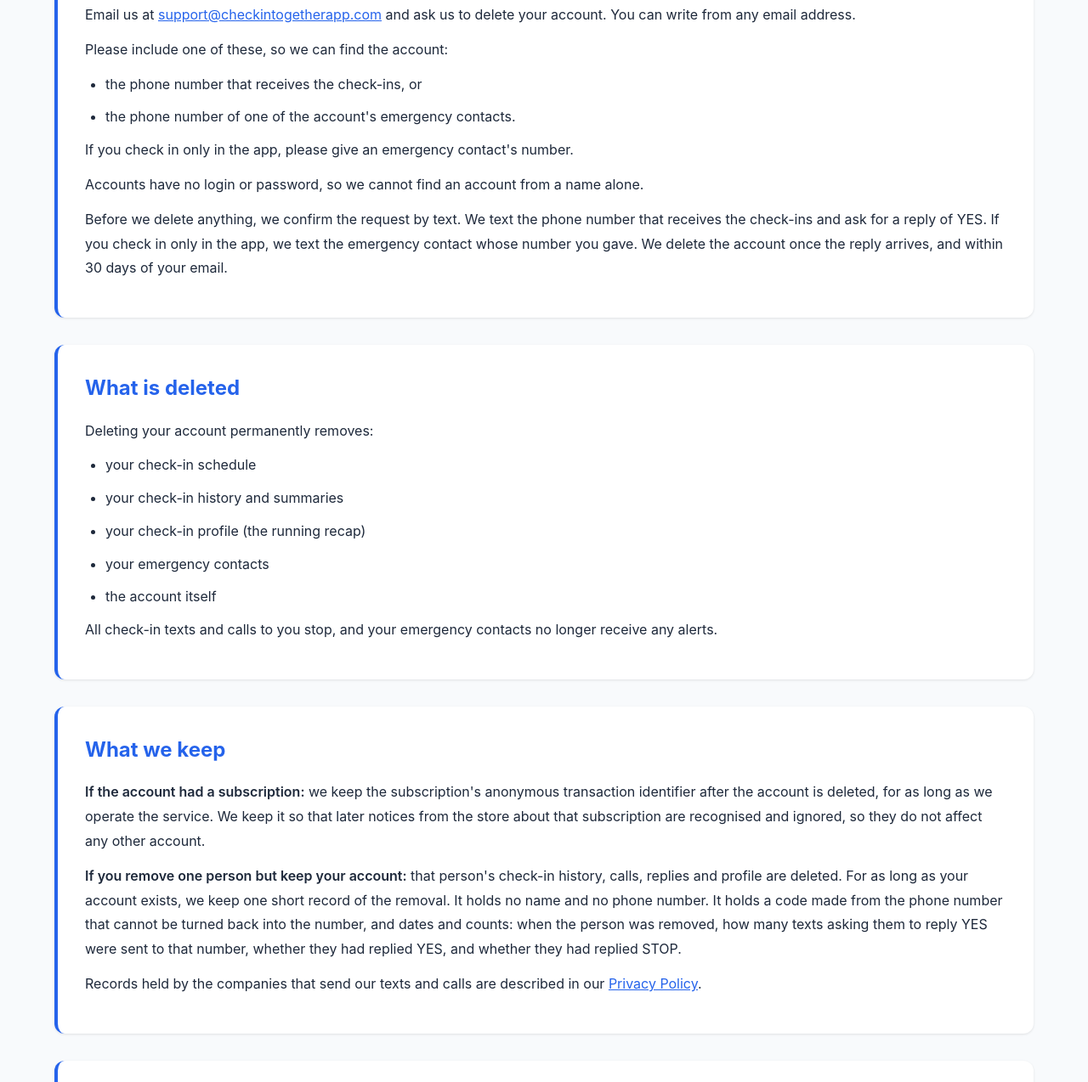
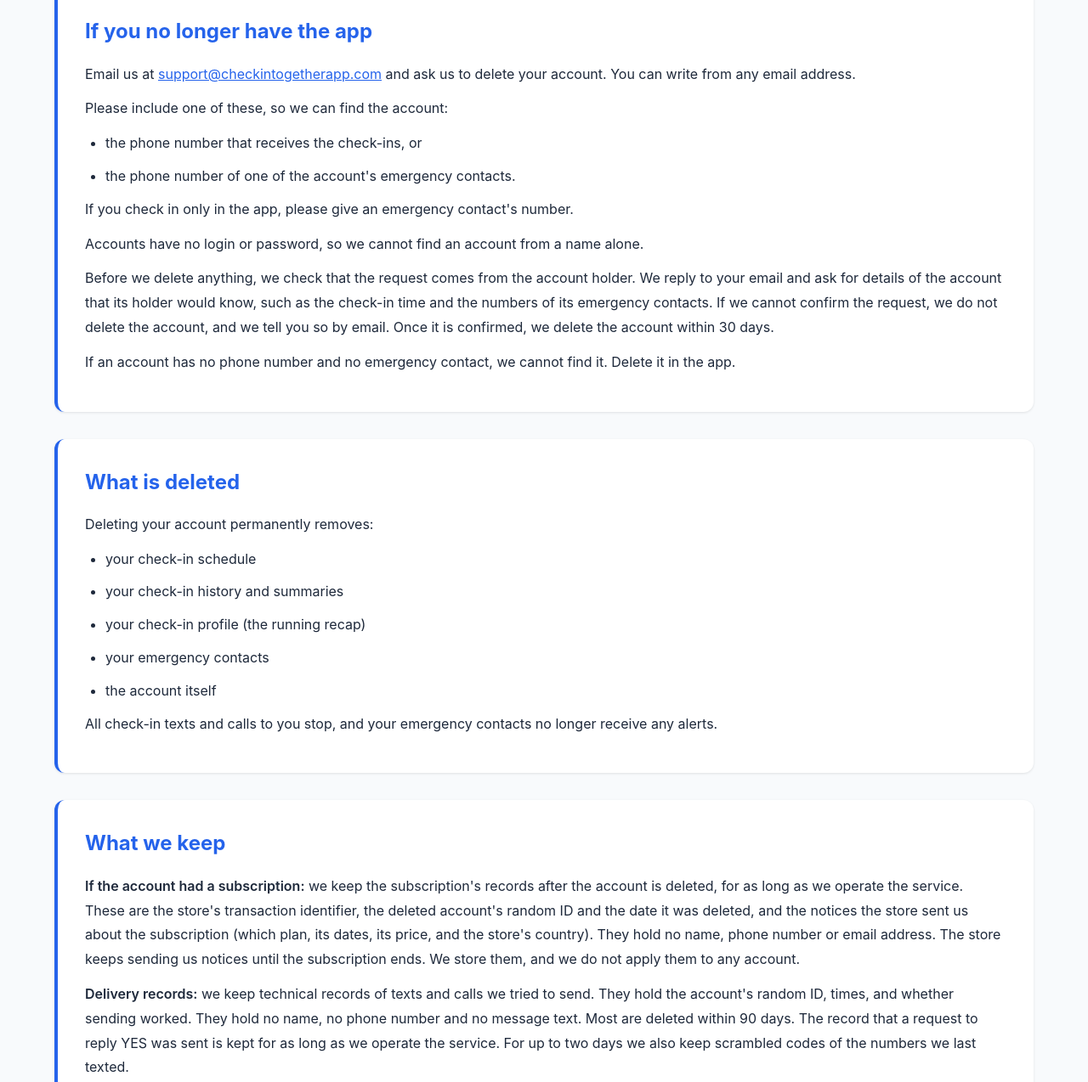
Before and after one commit to tynanseltzer/Check-In-Together-Website, a plain HTML site: page delete-account/index.html in a window 1280 px wide. Shown: the part 940-2214 px from the top of the page at 85% size. Drawn offline with Linux system fonts and the light colour scheme.

Commit message:
Deletion page and privacy text: review fixes (what is kept, earlier installs, confirming emailed requests without a text)
Co-Authored-By: Claude Fable 5.2 <noreply@anthropic.com>
Claude-Session: https://claude.ai/code/session_011DiqebJaMtsYiC5RU445Bq

```diff
--- a/delete-account/index.html
+++ b/delete-account/index.html
@@ -42,6 +42,7 @@
                     </ol>
                     <p class="important">Deleting your account cannot be undone.</p>
                     <p>Removing the app from your phone does not delete your account. Check-ins and alerts keep going until you delete the account in the app or ask us to delete it.</p>
+                    <p>If you reinstalled the app or changed phones, the earlier install made a separate account. Deleting your account in the app deletes only the current one. Email us to delete the earlier one.</p>
                 </div>
 
                 <div class="policy-box" id="without-the-app">
@@ -54,7 +55,8 @@
                     </ul>
                     <p>If you check in only in the app, please give an emergency contact's number.</p>
                     <p>Accounts have no login or password, so we cannot find an account from a name alone.</p>
-                    <p>Before we delete anything, we confirm the request by text. We text the phone number that receives the check-ins and ask for a reply of YES. If you check in only in the app, we text the emergency contact whose number you gave. We delete the account once the reply arrives, and within 30 days of your email.</p>
+                    <p>Before we delete anything, we check that the request comes from the account holder. We reply to your email and ask for details of the account that its holder would know, such as the check-in time and the numbers of its emergency contacts. If we cannot confirm the request, we do not delete the account, and we tell you so by email. Once it is confirmed, we delete the account within 30 days.</p>
+                    <p>If an account has no phone number and no emergency contact, we cannot find it. Delete it in the app.</p>
                 </div>
 
                 <div class="policy-box" id="what-is-deleted">
@@ -72,8 +74,9 @@
 
                 <div class="policy-box" id="what-we-keep">
                     <h2>What we keep</h2>
-                    <p><strong>If the account had a subscription:</strong> we keep the subscription's anonymous transaction identifier after the account is deleted, for as long as we operate the service. We keep it so that later notices from the store about that subscription are recognised and ignored, so they do not affect any other account.</p>
-                    <p><strong>If you remove one person but keep your account:</strong> that person's check-in history, calls, replies and profile are deleted. For as long as your account exists, we keep one short record of the removal. It holds no name and no phone number. It holds a code made from the phone number that cannot be turned back into the number, and dates and counts: when the person was removed, how many texts asking them to reply YES were sent to that number, whether they had replied YES, and whether they had replied STOP.</p>
+                    <p><strong>If the account had a subscription:</strong> we keep the subscription's records after the account is deleted, for as long as we operate the service. These are the store's transaction identifier, the deleted account's random ID and the date it was deleted, and the notices the store sent us about the subscription (which plan, its dates, its price, and the store's country). They hold no name, phone number or email address. The store keeps sending us notices until the subscription ends. We store them, and we do not apply them to any account.</p>
+                    <p><strong>Delivery records:</strong> we keep technical records of texts and calls we tried to send. They hold the account's random ID, times, and whether sending worked. They hold no name, no phone number and no message text. Most are deleted within 90 days. The record that a request to reply YES was sent is kept for as long as we operate the service. For up to two days we also keep scrambled codes of the numbers we last texted.</p>
+                    <p><strong>If you remove one person but keep your account:</strong> that person's check-in history, calls, replies and profile are deleted. For as long as your account exists, we keep one short record of the removal. It holds no name and no phone number. It holds a scrambled code made from the phone number, which we use only to recognise the same number if it is added again, and dates and counts: when the person was removed, how many texts asking them to reply YES were sent to that number and when the last one was sent, whether they had replied YES, whether they had replied STOP, and whether adding them had switched off check-ins to the same number on another account. If we had written a short note about that person after a false alarm, it is kept until the account is deleted.</p>
                     <p>Records held by the companies that send our texts and calls are described in our <a href="../#privacy">Privacy Policy</a>.</p>
                 </div>
 
```
Also changed, not shown: index.html (+3 -3 lines).
